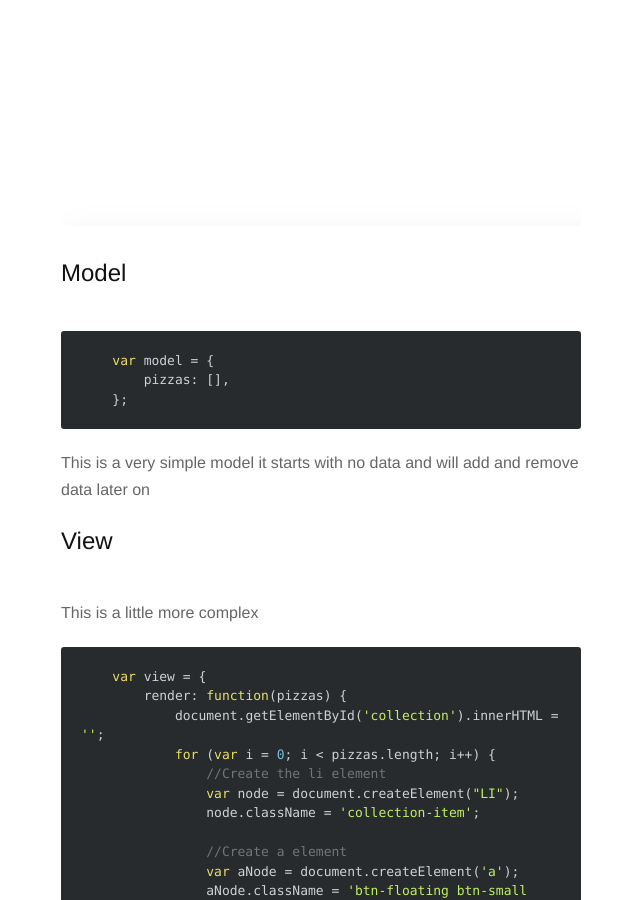
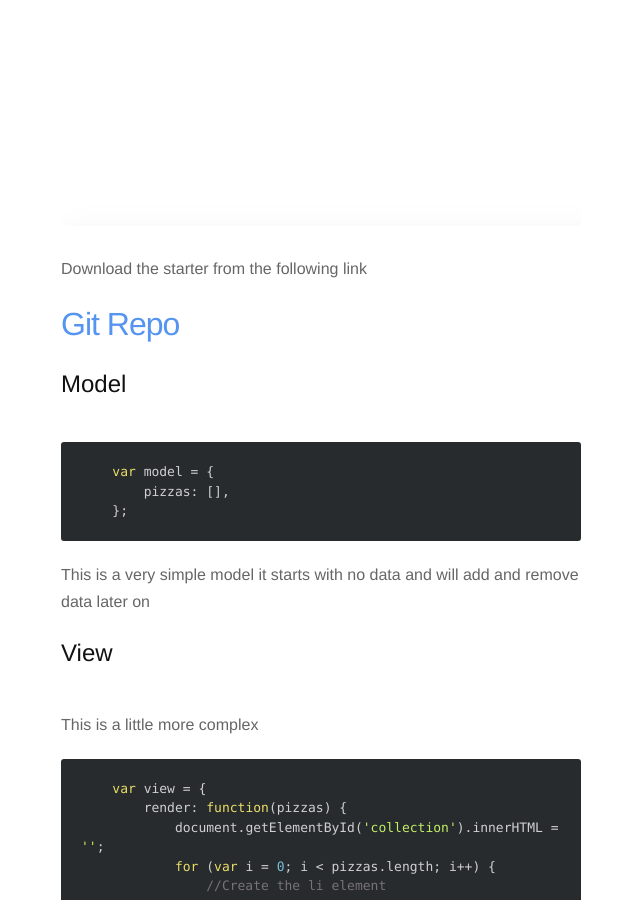
Before and after one commit to abdi0987/blog, a Jekyll site: the page built from _posts/2015-08-15-MVC-Pattern.markdown, in a window 1280 px wide and 900 px high, scrolled down 1965 px. Shown: the whole window, without its empty margins (319-959 px from the left). Built offline with Jekyll 4.4.1, drawn with Linux system fonts in a browser that asks for light colours; nearby versions of some CDN libraries; Markdown is read by kramdown in place of the engine named in the settings.

Commit message:
Added post

```diff
--- a/_posts/2015-08-15-MVC-Pattern.markdown
+++ b/_posts/2015-08-15-MVC-Pattern.markdown
@@ -21,11 +21,17 @@ View is what's presented to the users and how users interact with the app. The v
 The controller is the glue between the model and view. The contoller is where our business logic well be placed. It removes data , adds data , render ui, etc.
 
 # Example
+
 ![App](../../assets/images/screen2.png "Sample App")
 
 We will be building a simple app that adds and removes li elements. Checkout the github page and follow along with me.
 
 ![App](../../assets/images/screen1.png "Sample App")
+
+
+Download the starter from the following link
+
+# [Git Repo](https://github.com/abdi0987/MVC_Example)
 
 ## Model
 
```
